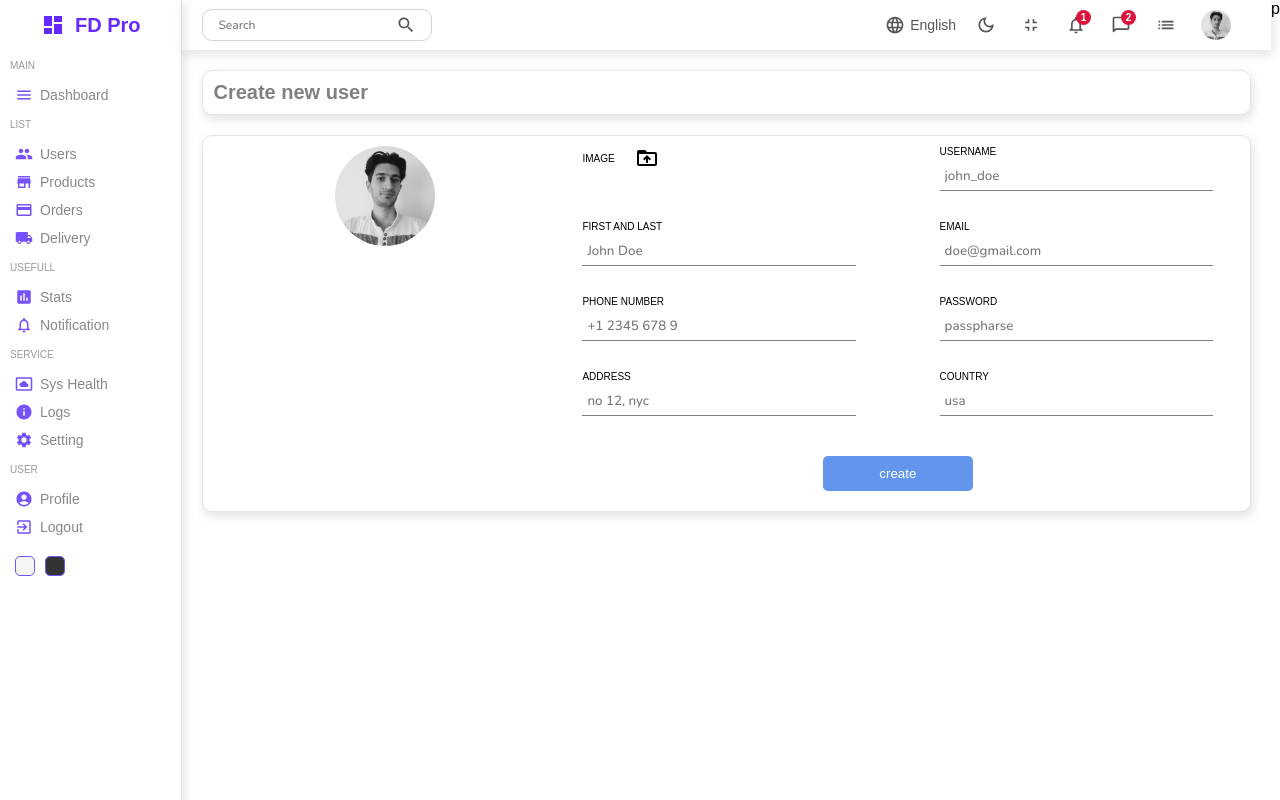
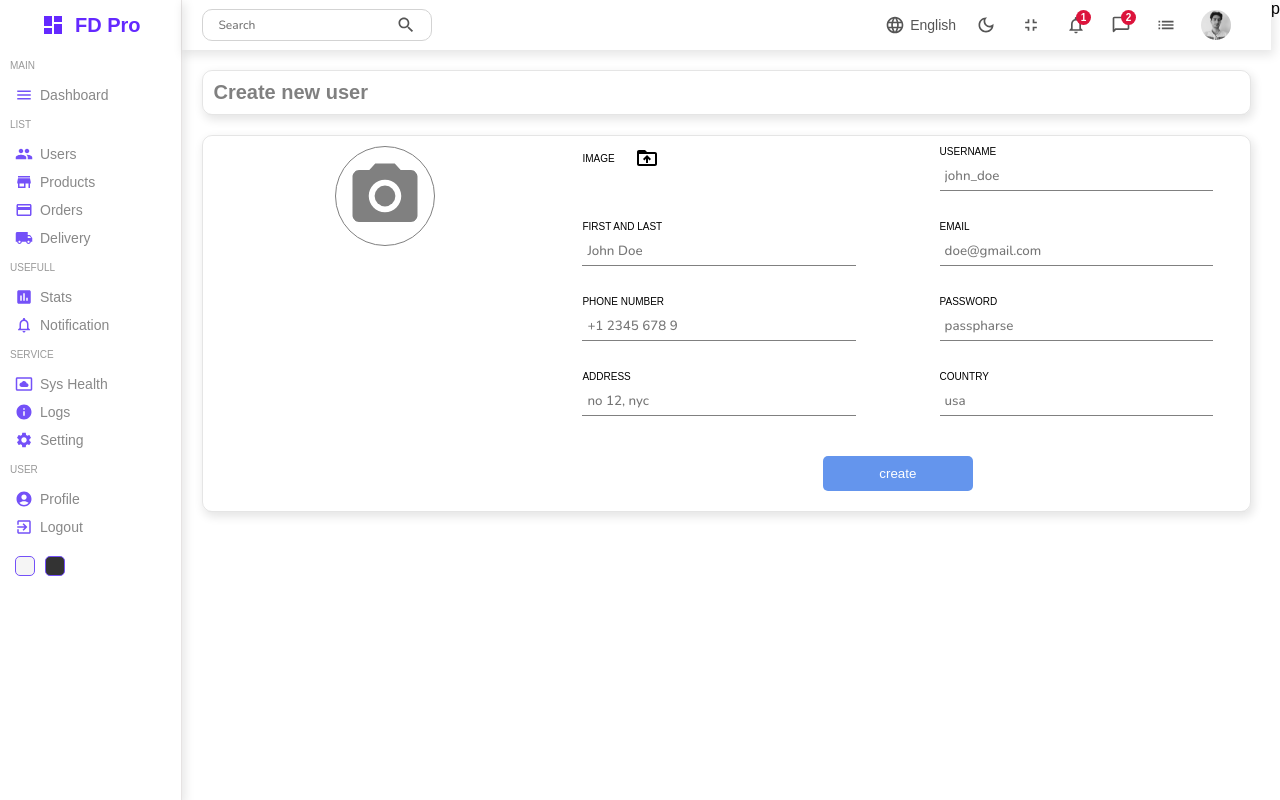
Before and after one commit to Mahdi-Hazrati/Fusion-Dashboard-Pro, a React (Create React App) app: page /users/new in a window 1280 px wide. Built offline with nearby package versions, Linux system fonts and the light colour scheme.

Commit message:
Create new user page : add profile image input

```diff
--- a/src/Pages/New/New.jsx
+++ b/src/Pages/New/New.jsx
@@ -1,11 +1,13 @@
-import React from "react"
+import React, {useState} from "react"
 import Sidebar from "../../Components/Sidebar/Sidebar"
 import Navbar from "../../Components/Navbar/Navbar"
 import "./new.scss"
 import noImage from "../../Assets/Images/Avatar.jpg"
-import { DriveFolderUpload } from "@mui/icons-material"
+import { DriveFolderUpload, PhotoCamera } from "@mui/icons-material"
 
 const New = ()=>{
+    const [file, setFile] = useState("")
+
     return(
         <div className="new">
             <Sidebar />
@@ -16,7 +18,17 @@ const New = ()=>{
                 </div>
                 <div className="bottom">
                     <div className="left">
-                        <img src={noImage} alt="noimage" />
+                        {
+                        file
+                        ?
+                        <img
+                         alt="noimage"
+                         src={URL.createObjectURL(file)}
+                         />
+                        :
+                        <PhotoCamera className="icon"/>
+                        }
+
                     </div>
                     <div className="right">
                         <form>
@@ -24,7 +36,12 @@ const New = ()=>{
                                 <label htmlFor="fileInput">
                                     Image <DriveFolderUpload className="icon" />
                                 </label>
-                                <input id="fileInput" type="file" style={{display:"none"}}/>
+                                <input
+                                 id="fileInput"
+                                 type="file"
+                                 style={{display:"none"}}
+                                 onChange={(event)=>{setFile(event.target.files[0])}}
+                                 />
                             </div>
                             <div className="formInput">
                                 <label>username</label>
--- a/src/Pages/New/new.scss
+++ b/src/Pages/New/new.scss
@@ -17,7 +17,7 @@
             .left{
                 flex: 1;
                 text-align: center;
-                img{
+                img, .icon{
                     width: 100px;
                     height: 100px;
                     object-fit: cover;
@@ -25,8 +25,14 @@
                     border-radius: 50%;
                     -webkit-user-drag: none;
                     user-select: none;
-                    cursor: pointer;
+                    padding: 0px;
+                    border: none;
 
+                }
+                .icon{
+                    color: gray;
+                    border: 1px solid gray;
+                    padding: 10px;
                 }
             }
             .right{
```
